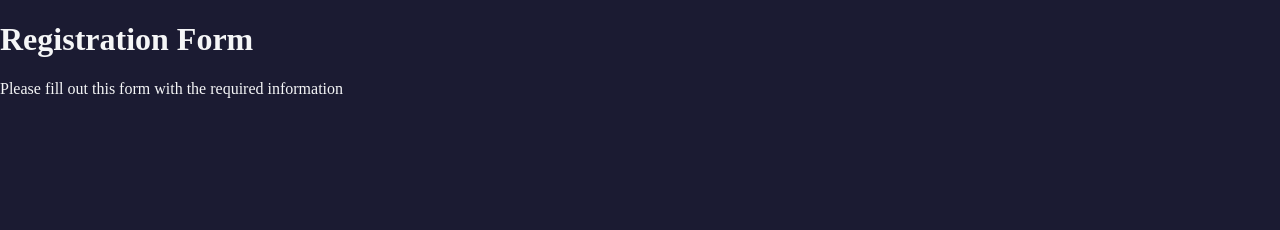
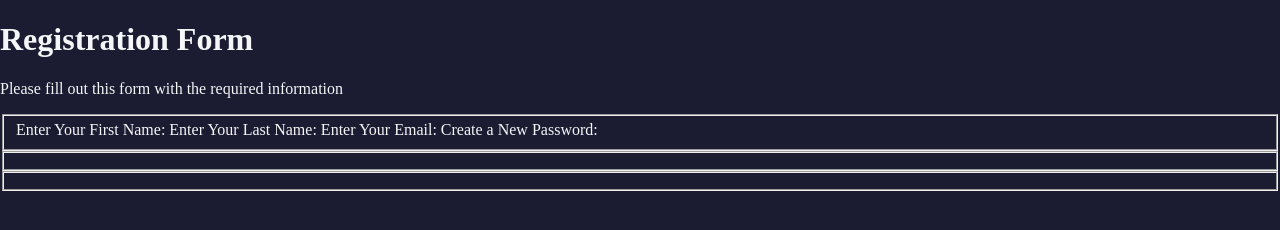
Before and after one commit to indy6678/registration-form, a plain HTML site: page index.html in a window 1280 px wide. Drawn offline with Linux system fonts and the light colour scheme.

Commit message:
built form up

```diff
--- a/index.html
+++ b/index.html
@@ -10,6 +10,17 @@
 <body>
     <h1>Registration Form</h1>
     <p>Please fill out this form with the required information</p>
-    <form action="https://register-demo.freecodecamp.org"></form>
+    <!-- added form to use the POST method to submit data -->
+    <form action="https://register-demo.freecodecamp.org" method="post">
+        <!-- add sections within form -->
+        <fieldset>
+            <label for="">Enter Your First Name:</label>
+            <label>Enter Your Last Name:</label>
+            <label>Enter Your Email:</label>
+            <label>Create a New Password:</label>
+        </fieldset>
+        <fieldset></fieldset>
+        <fieldset></fieldset>
+    </form>
 </body>
 </html>
```
